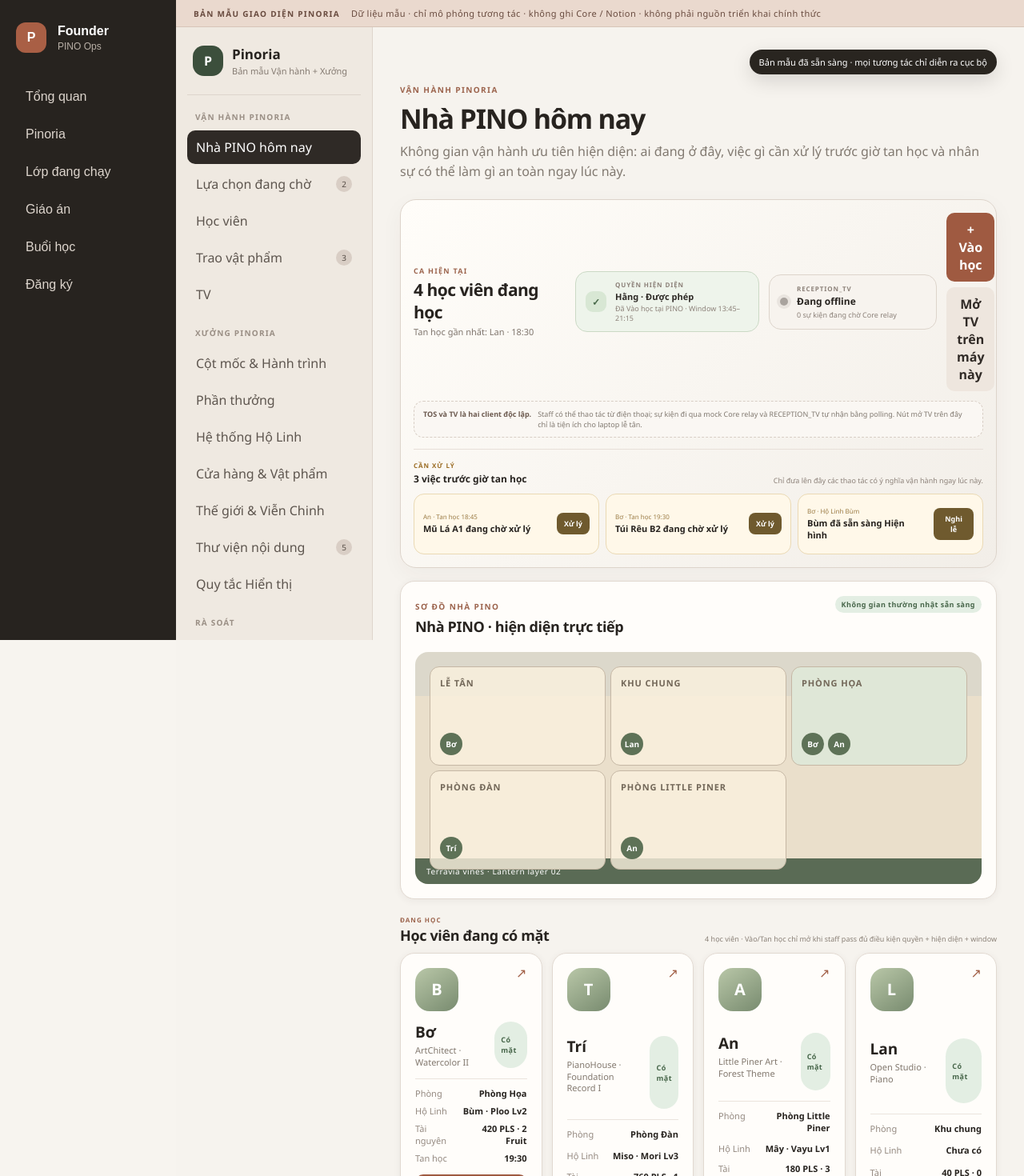
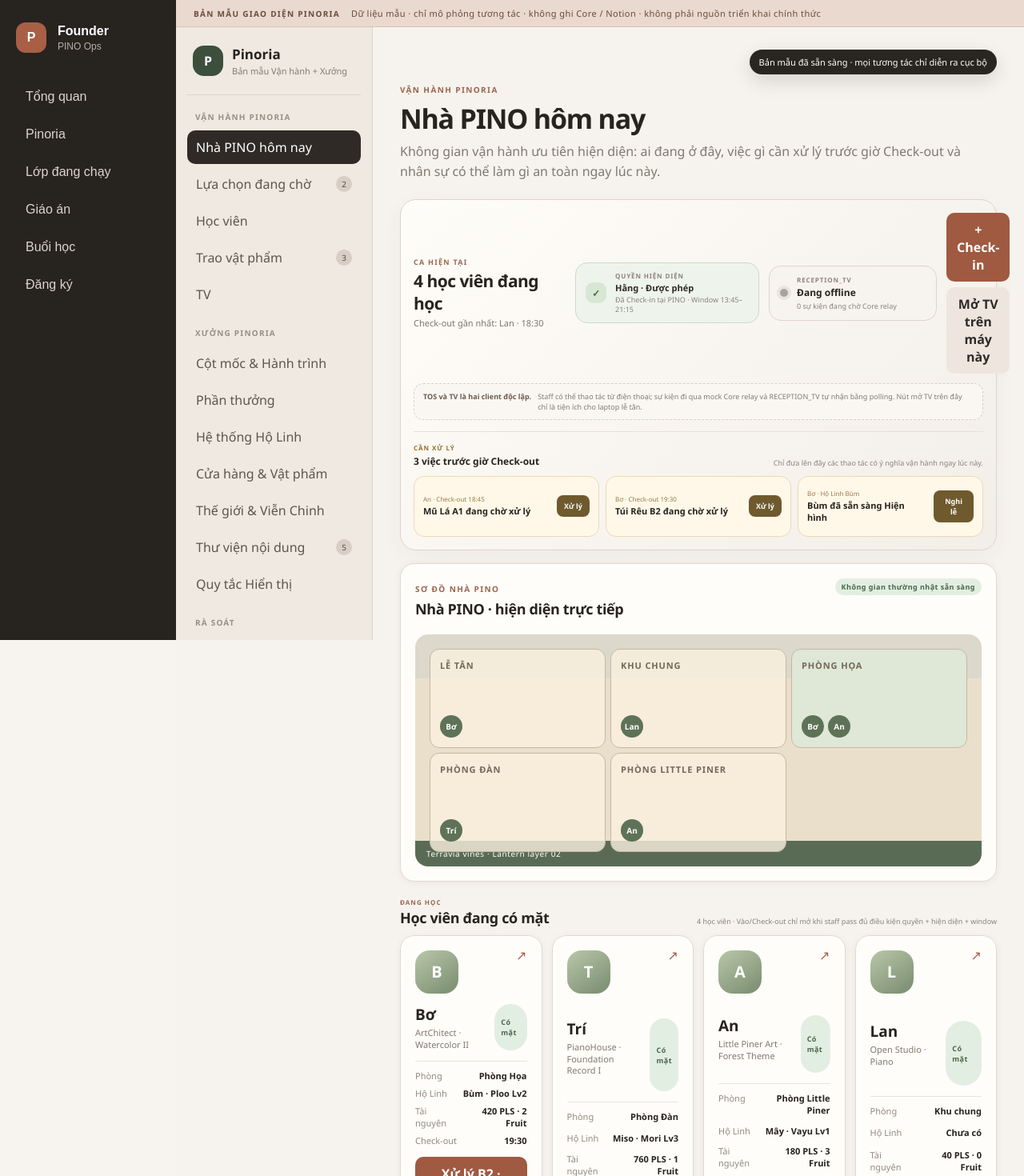
Before and after one commit to vmtct/pino-team-os, a Next.js app: page /founder/pinoria in a window 1280 px wide. Shown: the top 1470 px of the page at 80% size. Built offline with nearby package versions, Linux system fonts and the light colour scheme.

Commit message:
Standardize Check-in and Check-out terminology

```diff
--- a/app/pinoria-vietnamese-locale.tsx
+++ b/app/pinoria-vietnamese-locale.tsx
@@ -391,8 +391,9 @@ const generic: Array<[string, string]> = [
   ["Cosmetic", "Trang phục"], ["cosmetic", "trang phục"],
   ["Projection", "Hiển thị"], ["projection", "Hiển thị"],
   ["Campaign", "Viễn Chinh"], ["campaign", "Viễn Chinh"],
-  ["Check-in", "Vào học"], ["check-in", "Vào học"],
-  ["Checkout", "Tan học"], ["checkout", "tan học"],
+  ["Check-in", "Check-in"], ["check-in", "Check-in"],
+  ["Check-out", "Check-out"], ["check-out", "Check-out"],
+  ["Checkout", "Check-out"], ["checkout", "Check-out"],
   ["Progression", "Thăng cấp"], ["progression", "thăng cấp"],
   ["Asset", "Tài sản"], ["asset", "tài sản"],
   ["Unknown", "Bí ẩn"], ["unknown", "Bí ẩn"],
@@ -410,12 +411,21 @@ const generic: Array<[string, string]> = [
   ["Shop", "Cửa hàng"], ["shop", "cửa hàng"]
 ];
 
+function normalizePresenceTerms(input: string): string {
+  return input
+    .split("Vào học").join("Check-in")
+    .split("vào học").join("Check-in")
+    .split("Tan học").join("Check-out")
+    .split("tan học").join("Check-out")
+    .split("Checkout").join("Check-out")
+    .split("checkout").join("Check-out");
+}
+
 function translate(input: string): string {
   const direct = exact.find(([from]) => from === input);
-  if (direct) return direct[1];
-  let output = input;
+  let output = direct ? direct[1] : input;
   for (const [from, to] of generic) output = output.split(from).join(to);
-  return output;
+  return normalizePresenceTerms(output);
 }
 
 function translateNode(node: Node) {
```
